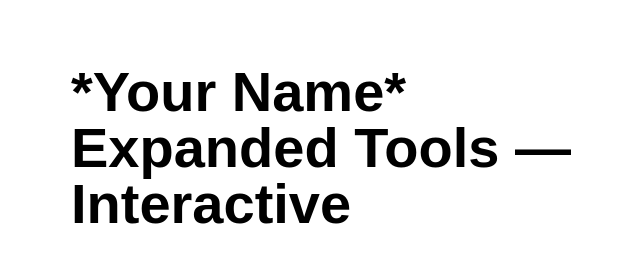
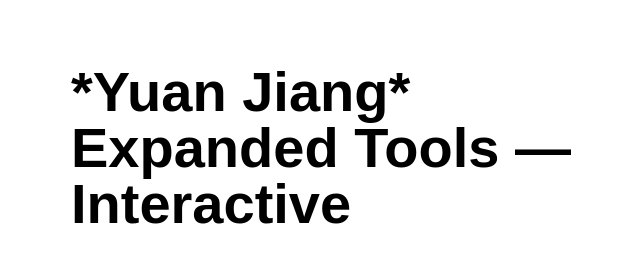
Before and after one commit to timonjiang/Expanded-Tools-Interactive, a plain HTML site: page index.html in a window 1280 px wide. Shown: the top 267 px of the page, without its empty margins (253-893 px from the left). Drawn offline with Linux system fonts and the light colour scheme.

Commit message:
Update index.html

```diff
--- a/index.html
+++ b/index.html
@@ -51,7 +51,7 @@
 <body>
   <div class="main">
 
-    <h1> *Your Name* <br>Expanded Tools — Interactive</h1>
+    <h1> *Yuan Jiang* <br>Expanded Tools — Interactive</h1>
 
 <!-- Exercises 01 to 10-->
 
```
